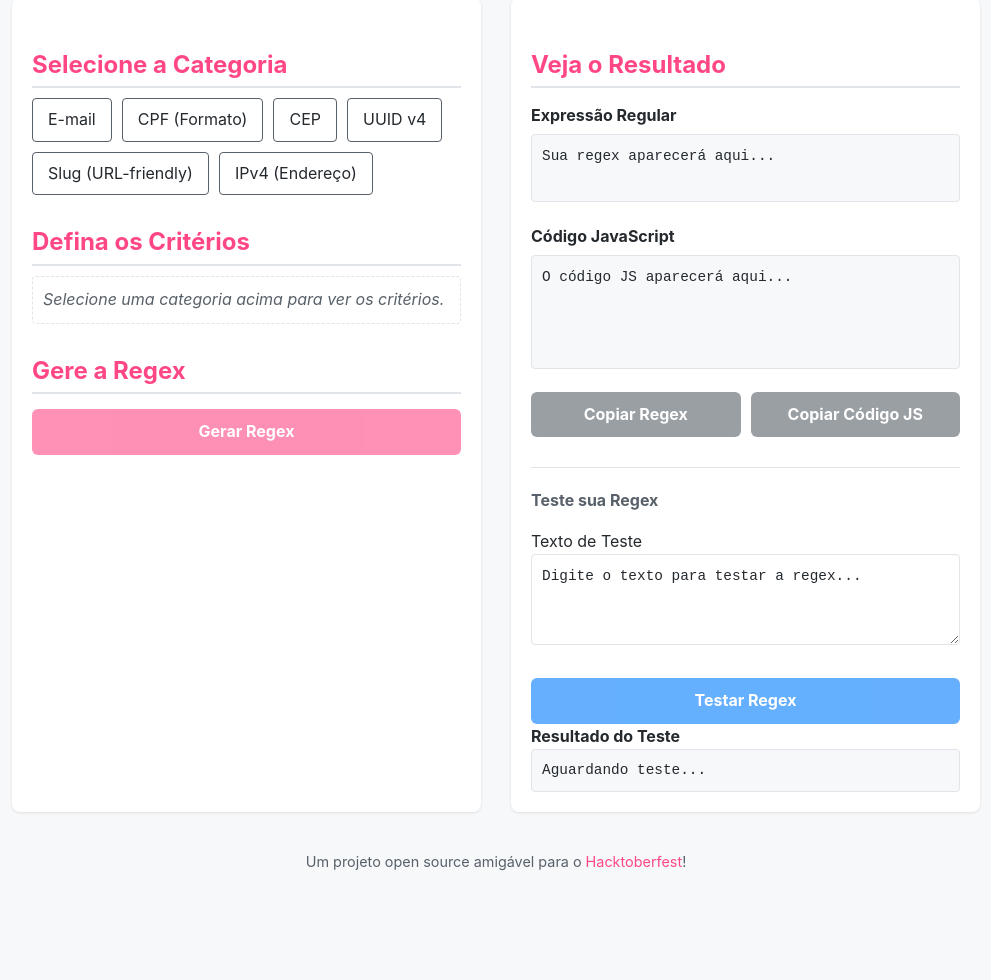
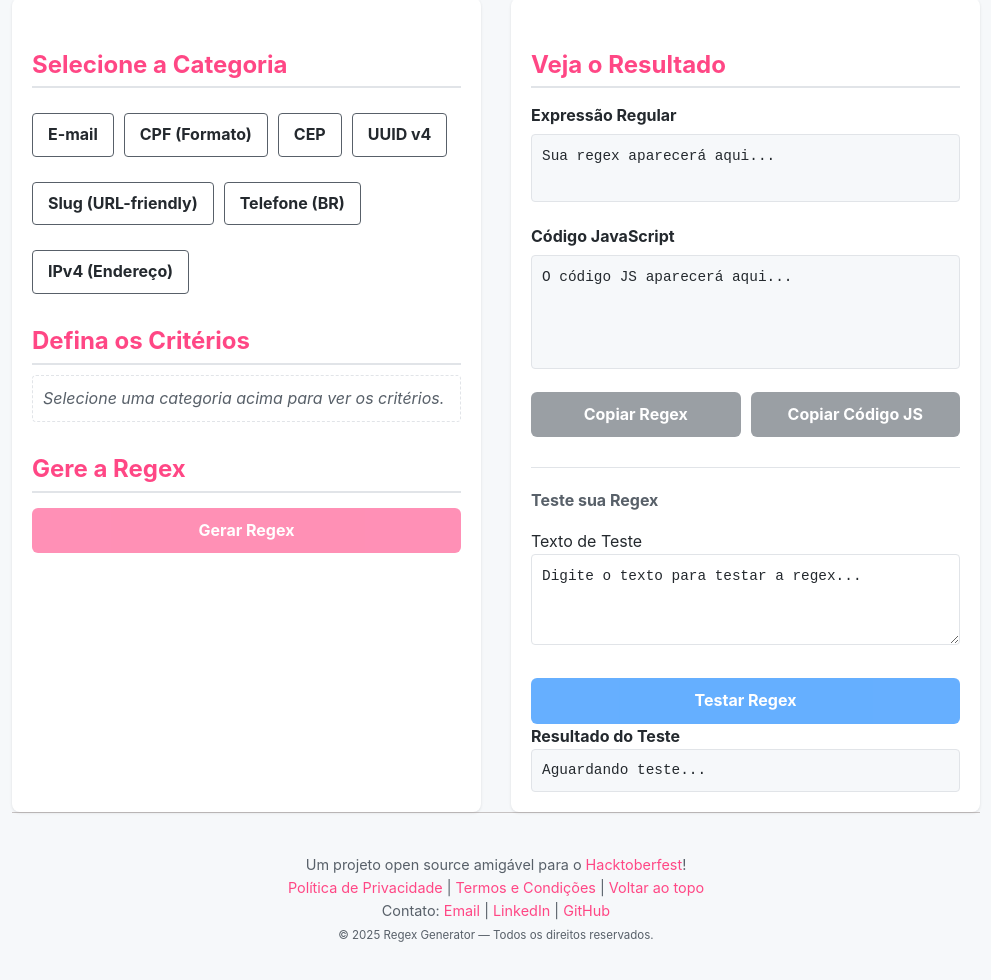
Before and after one commit to priscillatrevizan/regex-generator, a website with bundled scripts: page index.html in a window 1280 px wide. Shown: the part 194-1174 px from the top of the page, without its empty margins (144-1135 px from the left). Before the commit the page ends 1106 px from the top, so only its background shows below. Built offline with nearby package versions, Linux system fonts and the light colour scheme.

Commit message:
fix: Local adjustments to facilitate the merging of code that did not consider the tailwind applied in PR 28 (footer, tests, adjustments, etc.)

```diff
--- a/index.html
+++ b/index.html
@@ -86,18 +86,37 @@
       </section>
     </main>
 
-   <footer class="mt-10 mb-5 text-center text-sm text-gray-500">
-  <p id="footer-text">
-    Um projeto open source amigável para o
-    <a href="https://hacktoberfest.com/" target="_blank" class="text-pink-500 hover:text-pink-600 font-semibold">
-      Hacktoberfest
-    </a>!
-  </p>
-</footer>
+
+    <hr style="color: rgb(198, 194, 194);">
+
+    <footer class="footer" id="site-footer">
+        <div class="footer-inner">
+            <p>Um projeto open source amigável para o <a href="https://hacktoberfest.com/" target="_blank" rel="noopener">Hacktoberfest</a>!</p>
+
+            <nav class="footer-nav" aria-label="Rodapé">
+                <a href="/privacy.html" target="_blank" rel="noopener">Política de Privacidade</a>
+                <span class="sep">|</span>
+                <a href="/terms.html" target="_blank" rel="noopener">Termos e Condições</a>
+                <span class="sep">|</span>
+                <a href="#" onclick="window.scrollTo({top:0, behavior:'smooth'}); return false;">Voltar ao topo</a>
+            </nav>
+
+            <div class="footer-contact" aria-label="Contato">
+                <span>Contato:</span>
+                <a href="#">Email</a>
+                <span class="sep">|</span>
+                <a href="#" target="_blank" rel="noopener">LinkedIn</a>
+                <span class="sep">|</span>
+                <a href="https://github.com/priscillatrevizan/regex-generator" target="_blank" rel="noopener">GitHub</a>
+            </div>
+
+            <small class="copyright">© 2025 Regex Generator — Todos os direitos reservados.</small>
+        </div>
+    </footer>
 
   </div>
 
-  <script type="module" src="src/controller/appController.js"></script>
+  <script type="module" src="src/controller/appController.js?v=1.1"></script>
 
 
 </body>
--- /dev/null
+++ b/jest.config.js
@@ -0,0 +1,5 @@
+/** @type {import('ts-jest').JestConfigWithTsJest} */
+module.exports = {
+  preset: 'ts-jest',
+  testEnvironment: 'node',
+};
--- a/package.json
+++ b/package.json
@@ -19,10 +19,14 @@
   "author": "Manus AI",
   "license": "MIT",
   "devDependencies": {
+    "@types/jest": "^30.0.0",
     "autoprefixer": "^10.4.21",
     "http-server": "^14.1.1",
+    "jest": "^30.2.0",
     "postcss": "^8.5.6",
-    "tailwindcss": "^4.1.15"
+    "tailwindcss": "^4.1.15",
+    "ts-jest": "^29.4.5",
+    "typescript": "^5.9.3"
   },
   "dependencies": {
     "@tailwindcss/cli": "^4.1.15",
--- a/src/controller/appController.js
+++ b/src/controller/appController.js
@@ -1,7 +1,6 @@
-import { RegexCategories } from '../model/regexPatterns.js';
+import { RegexCategories } from '../model/regexPatterns.js?v=1.1';
 import * as Renderer from '../view/domRenderer.js';
-import { setupLanguageToggle } from './languageController.js';
-import { getCurrentLanguage, getCurrentLangStrings } from './languageController.js';
+import { getCurrentLangStrings, getCurrentLanguage, setupLanguageToggle } from './languageController.js';
 import { setupThemeToggle } from './themeController.js';
 
 // ESTADO DA APLICAÇÃO (Controller)
@@ -121,6 +120,16 @@ const copyJsCode = () => {
  */
 const initialize = () => {
   setupThemeToggle();
+  // Debug: log the keys exported by the Model to ensure RegexCategories is available at runtime
+  try {
+    // eslint-disable-next-line no-console
+    console.log('RegexCategories keys in controller:', Object.keys(RegexCategories || {}));
+    console.log('Full RegexCategories object in controller:', RegexCategories);
+  } catch (e) {
+    // eslint-disable-next-line no-console
+    console.error('Error reading RegexCategories keys:', e && e.message ? e.message : e);
+  }
+
   Renderer.renderCategories(RegexCategories, state.selectedCategory, handleCategorySelect);
 
   Renderer.getDOMElements().generateButton.addEventListener('click', generateRegex);
--- /dev/null
+++ b/src/model/hexColor.test.ts
@@ -0,0 +1,54 @@
+// This import will correctly fail because './hexColor.ts' does not exist yet.
+import { generateHexColorRegex } from './hexColor';
+
+describe('generateHexColorRegex', () => {
+  // Test Case 1: Default behavior (hash is optional)
+  describe('with default options (hash optional)', () => {
+    const regex = generateHexColorRegex();
+
+    it('should match a 6-digit hex code with a hash', () => {
+      expect(regex.test('#a1b2c3')).toBe(true);
+    });
+
+    it('should match a 3-digit hex code with a hash', () => {
+      expect(regex.test('#f0c')).toBe(true);
+    });
+
+    it('should match a 6-digit hex code without a hash', () => {
+      expect(regex.test('a1b2c3')).toBe(true);
+    });
+
+    it('should match a 3-digit hex code without a hash', () => {
+      expect(regex.test('f0c')).toBe(true);
+    });
+
+    it('should not match invalid characters', () => {
+      expect(regex.test('#g0g0g0')).toBe(false);
+    });
+
+    it('should not match invalid length', () => {
+      expect(regex.test('#12345')).toBe(false);
+    });
+  });
+
+  // Test Case 2: requireHash = true
+  describe('with requireHash: true', () => {
+    const regex = generateHexColorRegex({ requireHash: true });
+
+    it('should match a 6-digit hex code with a hash', () => {
+      expect(regex.test('#ffaa00')).toBe(true);
+    });
+
+    it('should match a 3-digit hex code with a hash', () => {
+      expect(regex.test('#fff')).toBe(true);
+    });
+
+    it('should NOT match a 6-digit hex code without a hash', () => {
+      expect(regex.test('ffaa00')).toBe(false);
+    });
+
+    it('should NOT match a 3-digit hex code without a hash', () => {
+      expect(regex.test('fff')).toBe(false);
+    });
+  });
+});
--- /dev/null
+++ b/src/model/hexColor.ts
@@ -0,0 +1,9 @@
+// Função para gerar regex de cor hexadecimal
+// Opções: { requireHash: boolean }
+export function generateHexColorRegex(options: { requireHash?: boolean } = {}) {
+  const { requireHash = false } = options;
+  // 3 ou 6 dígitos hexadecimais
+  const hex = "(?:[a-fA-F0-9]{3}|[a-fA-F0-9]{6})";
+  let pattern = requireHash ? `^#${hex}$` : `^#?${hex}$`;
+  return new RegExp(pattern);
+}
--- a/src/model/lang/en.json
+++ b/src/model/lang/en.json
@@ -58,6 +58,7 @@
   "test_label_cpf": "Enter CPF:",
   "test_label_cep": "Enter CEP:",
   "test_label_uuid": "Enter UUID:",
+  "test_label_phonebr": "Enter phone (BR):",
 
   "app_initialized": "Regex Generator initialized. Ready for Hacktoberfest!",
 
--- a/src/model/lang/pt.json
+++ b/src/model/lang/pt.json
@@ -58,6 +58,7 @@
   "test_label_cpf": "Insira o CPF:",
   "test_label_cep": "Insira o CEP:",
   "test_label_uuid": "Insira o UUID:",
+  "test_label_phonebr": "Insira o telefone (BR):",
 
   "app_initialized": "Gerador de Regex inicializado. Pronto para o Hacktoberfest!",
 
--- a/src/model/regexPatterns.js
+++ b/src/model/regexPatterns.js
@@ -154,6 +154,52 @@ export const generateSlugRegex = (options = {}) => {
     return { pattern, flags };
   };
 
+// --- CATEGORIA 7: TELEPHONE (BRAZIL) ---
+
+/**
+ * Gera um padrão de Regex para validação de números de telefone brasileiros.
+ * Suporta DDD, código do país opcional (+55), formatação opcional e padrões de celular e fixo.
+ * @param {Object} options - Critérios de customização
+ * @param {boolean} options.allowCountryCode - Permitir código do país (+55)
+ * @param {boolean} options.allowFormatting - Permitir caracteres de formatação (espaços, parênteses, hífens)
+ * @returns {{pattern: string, flags: string}}
+ */
+export const generatePhoneBRRegex = (options = {}) => {
+    const { allowCountryCode = false, allowFormatting = false } = options;
+
+    // Prefixo do país opcional
+    const countryCodePattern = allowCountryCode ? '(\\+55\\s?)?' : '';
+
+    // Caracteres de formatação opcionais
+    const formattingPattern = allowFormatting ? '[\\s\\(\\)-]*' : '';
+
+    // DDD (código de área) - 2 dígitos
+    const dddPattern = allowFormatting ?
+        `\\(?${formattingPattern}(1[1-9]|2[12478]|3[1234578]|4[1-9]|5[1345]|6[1-9]|7[134579]|8[1-9]|9[1-9])${formattingPattern}\\)?` :
+        `(1[1-9]|2[12478]|3[1234578]|4[1-9]|5[1345]|6[1-9]|7[134579]|8[1-9]|9[1-9])`;
+
+    // Separador entre DDD e número (opcional com formatação)
+    const separatorPattern = allowFormatting ? `${formattingPattern}${formattingPattern}` : '';
+
+    // Padrões para celular (9 dígitos) e fixo (8 dígitos)
+    // Celular: 9xxxx-xxxx (começa com 9)
+    // Fixo: xxxx-xxxx (não começa com 9)
+    const phonePattern = allowFormatting ?
+        `(${formattingPattern}9${formattingPattern}\\d{4}${formattingPattern}-${formattingPattern}\\d{4}|${formattingPattern}[1-8]${formattingPattern}\\d{3}${formattingPattern}-${formattingPattern}\\d{4})` :
+        `(9\\d{8}|[1-8]\\d{7})`;
+
+    // Montagem do padrão completo
+    let pattern = `${countryCodePattern}${dddPattern}${separatorPattern}${phonePattern}`;
+
+    // Adicionamos as âncoras
+    pattern = `^${pattern}$`;
+
+    // Sem flags especiais necessárias
+    const flags = '';
+
+    return { pattern, flags };
+};
+
 // --- ESTRUTURA PARA NOVAS CONTRIBUIÇÕES ---
 
 /**
@@ -215,7 +261,24 @@ export const RegexCategories = {
       },
     ],
   },
-  // NOVAS CATEGORIAS (Telefone, Senha, etc.) DEVEM SER ADICIONADAS AQUI.
+  phonebr: {
+    name: { pt: 'Telefone (BR)', en: 'Phone (BR)' },
+    generator: generatePhoneBRRegex,
+    criteria: [
+      {
+        id: 'allowCountryCode',
+        labels: { pt: 'Permitir código do país (+55)', en: 'Allow country code (+55)' },
+        type: 'checkbox',
+        default: false,
+      },
+      {
+        id: 'allowFormatting',
+        labels: { pt: 'Permitir formatação (parênteses, espaços, hífens)', en: 'Allow formatting (parentheses, spaces, hyphens)' },
+        type: 'checkbox',
+        default: true,
+      },
+    ],
+  },
   ipv4: {
     name: { pt: "IPv4 (Endereço)", en: "IPv4 (Address)" },
     generator: generateIPv4Regex,
@@ -229,3 +292,7 @@ export const RegexCategories = {
     ],
   },
 };
+
+// DEBUG: Log para confirmar que esta versão do arquivo foi carregada.
+console.log('regexPatterns.js loaded! Version with phonebr. Keys:', Object.keys(RegexCategories));
+// NOVAS CATEGORIAS (Telefone, Senha, etc.) DEVEM SER ADICIONADAS AQUI.
--- a/src/styles/components/generator.css
+++ b/src/styles/components/generator.css
@@ -31,7 +31,6 @@
     transition: background-color 0.2s;
     margin-top: 15px;
     display: block;
-    width: 100%;
     text-align: center;
 }
 
--- a/src/view/domRenderer.js
+++ b/src/view/domRenderer.js
@@ -24,6 +24,15 @@ export const renderCategories = (categories, activeCategory, handler) => {
 
   const lang = getCurrentLanguage(); // get current language code (e.g., 'pt' or 'en')
 
+  // Log keys to help debug missing categories in the UI
+  // (Will appear in browser console when the app initializes)
+  try {
+    // eslint-disable-next-line no-console
+    console.log('Rendering categories:', Object.keys(categories));
+    console.log('Full categories object passed to renderCategories:', categories);
+  } catch (e) {
+    // ignore in environments without console
+  }
   Object.keys(categories).forEach((key) => {
     const categoryData = categories[key];
     const button = document.createElement("button");
@@ -35,7 +44,11 @@ export const renderCategories = (categories, activeCategory, handler) => {
         : categoryData.name;
 
     button.dataset.category = key;
+    // Add both a semantic category class and the generic .btn for consistent styling
     button.classList.add("btn-category");
+    button.classList.add("btn");
+    // Also add a modifier so CSS can target category buttons if needed
+    button.classList.add("btn-category--small");
 
     if (key === activeCategory) {
       button.classList.add("active");
@@ -169,6 +182,8 @@ export const updateTestInputLabel = (categoryKey) => {
     cep: strings.test_label_cep,
     uuid: strings.test_label_uuid,
     slug: strings.test_label_slug,
+    ipv4: strings.test_label_ipv4,
+    phonebr: strings.test_label_phonebr,
   };
 
   const fallbackLabels = {
@@ -177,6 +192,8 @@ export const updateTestInputLabel = (categoryKey) => {
     cep: 'Insira o CEP:',
     uuid: 'Insira o UUID:',
     slug: 'Insira o slug (URL-friendly):',
+    ipv4: 'Insira o IPv4:',
+    phonebr: 'Insira o telefone (BR):',
   };
 
   const label = labelMap[categoryKey] || fallbackLabels[categoryKey] || strings.test_label || 'Insira o texto a ser testado:';
```
Also changed, not shown: tsconfig.json (added, +14 -0 lines), 1 other file.
